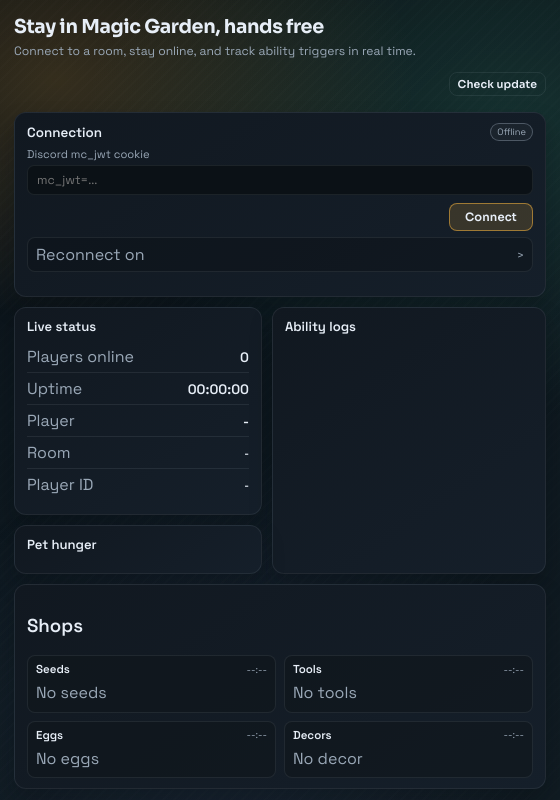
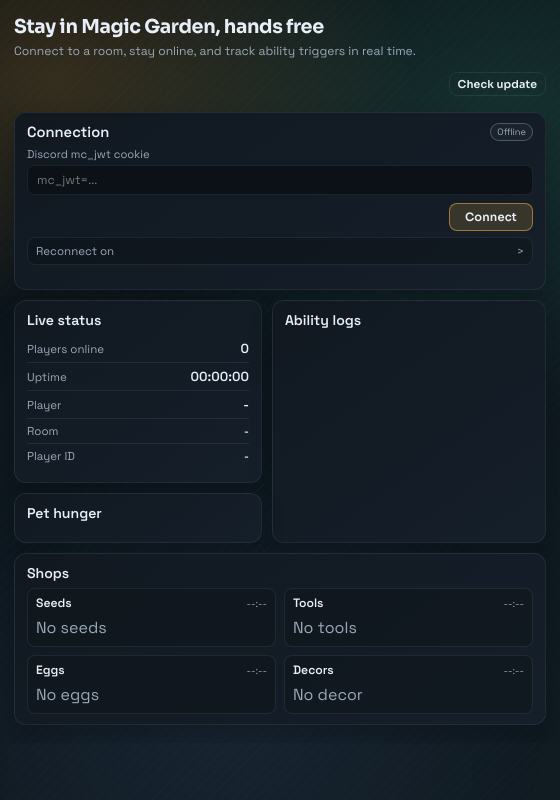
Before and after one commit to Ariedam64/MG-AFK, an Electron app: page src/renderer/index.html in a window 560 px wide. Drawn offline with Linux system fonts and the light colour scheme; no server answers.

Commit message:
update readme

```diff
--- a/src/renderer/styles.css
+++ b/src/renderer/styles.css
@@ -177,7 +177,7 @@
 
 .card-title h2 {
   margin: 0;
-  font-size: 0.84rem;
+  font-size: 0.92rem;
 }
 
 .chip {
@@ -551,9 +551,10 @@
 
 .status-card h3,
 .logs-card h3,
-.pet-card h3 {
+.pet-card h3,
+.shops-card h3 {
   margin: 0 0 6px;
-  font-size: 0.82rem;
+  font-size: 0.88rem;
 }
 
 .stat {
@@ -570,16 +571,17 @@
 
 .label {
   color: var(--muted);
+  font-size: 0.72rem;
 }
 
 .value {
   font-weight: 600;
-  font-size: 0.86rem;
+  font-size: 0.82rem;
 }
 
 .mono {
   font-family: 'Space Grotesk', 'Segoe UI', sans-serif;
-  font-size: 0.68rem;
+  font-size: 0.7rem;
 }
 
 .pet-list {
@@ -698,7 +700,7 @@
 
 .shop-block h4 {
   margin: 0;
-  font-size: 0.72rem;
+  font-size: 0.76rem;
 }
 
 .shop-restock {
```
Also changed, not shown: README.md.
